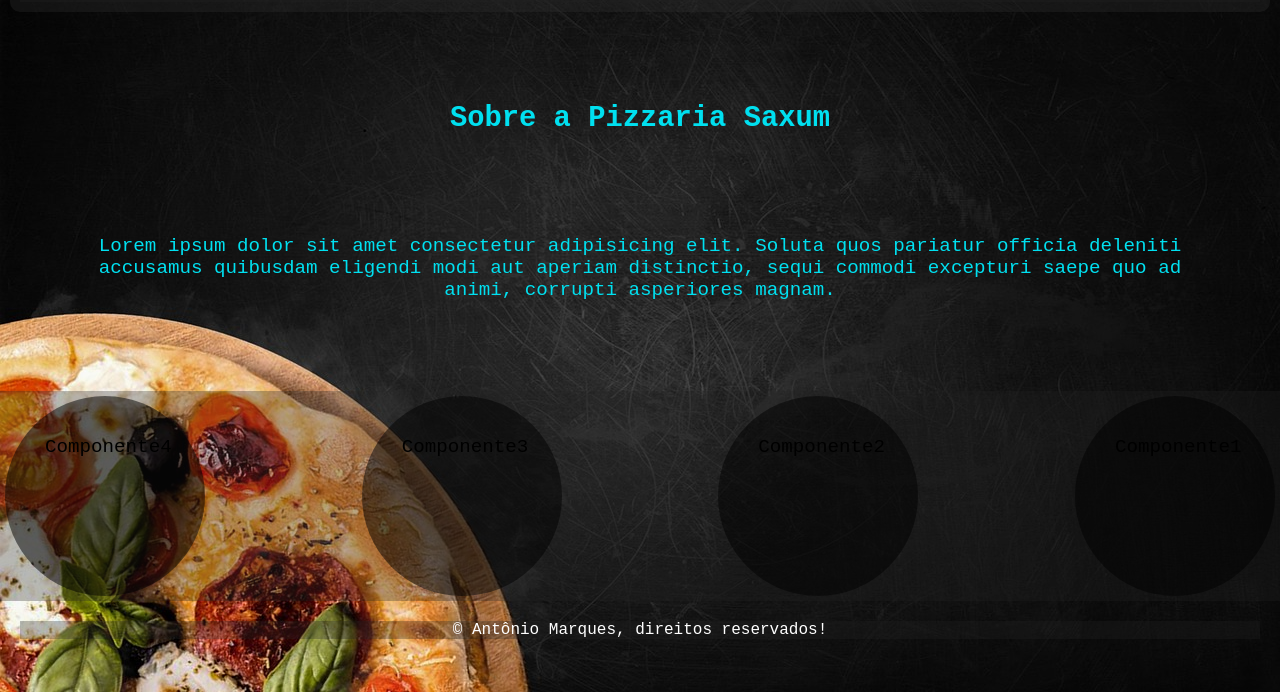
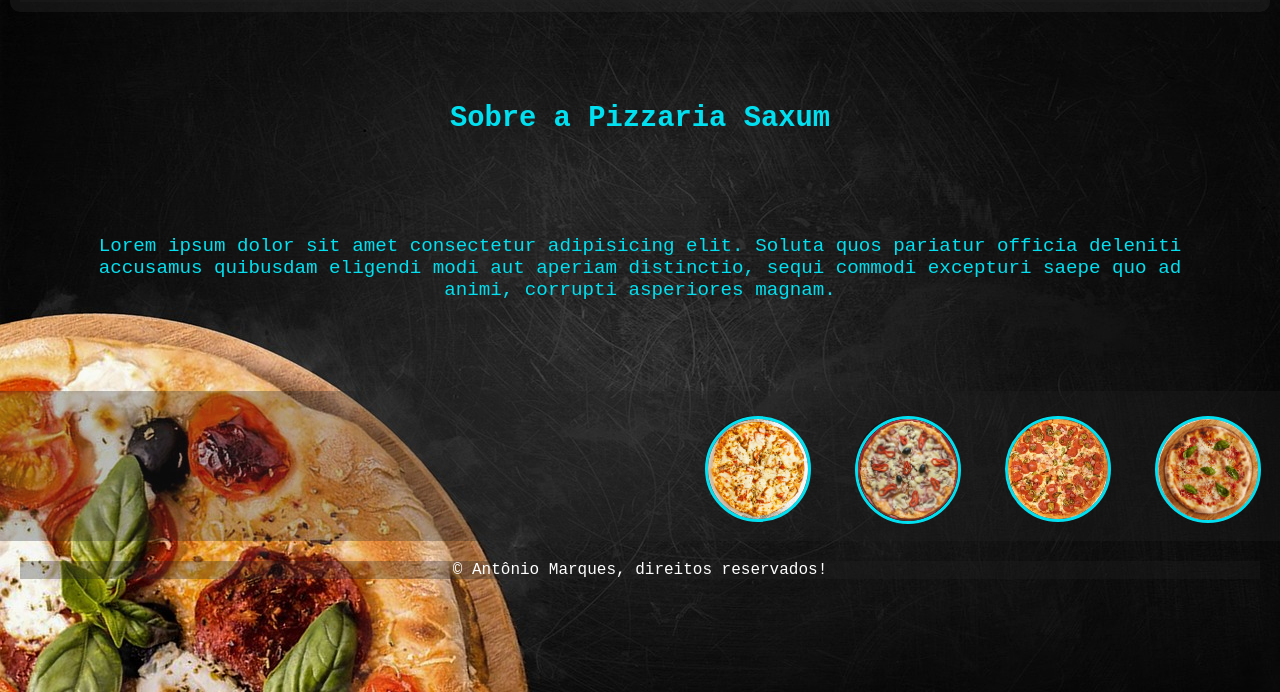
Before and after one commit to AntonioLemos316/exmenucardapio, a plain HTML site: page index.html in a window 1280 px wide. Shown: the part 108-800 px from the top of the page. Drawn offline with Linux system fonts and the light colour scheme.

Commit message:
up
coloquei os exemplos de imagens, falta alguns detalhes para terminar

```diff
--- a/css/main.css
+++ b/css/main.css
@@ -14,16 +14,31 @@ h2, p{
     background: rgba(34, 34, 34, 0.3);
     color: black;
     text-align: center;
-    justify-content: space-between;
-    flex-direction: row-reverse;
+    justify-content: flex-end;
+    flex-direction: row;
 }
 
 .item2{
     list-style: none;
     background: rgba(0, 0, 0, 0.5);
-    width: 120px;
-    height: 120px;
-    border-radius: 120px;
-    margin: 5px;
-    padding: 40px;
+    width: 100px;
+    height: 100px;
+    border-radius: 50%;
+    margin: 25px;
 }
+
+img{
+    border: 3px solid #00e0f0;
+    width: 100%;
+    border-radius: 50%;
+}
+
+img:hover{
+    border: 3px solid #00e0f0;
+    width: 100%;
+    border-radius: 50%;
+    -webkit-transform: scale(1.8);
+    transform: scale(1.8);
+    -webkit-transition: all 0.7s ease;
+    transition: all 0.7s ease;
+}
--- a/index.html
+++ b/index.html
@@ -28,10 +28,10 @@
         Lorem ipsum dolor sit amet consectetur adipisicing elit. Soluta quos pariatur officia deleniti accusamus quibusdam eligendi modi aut aperiam distinctio, sequi commodi excepturi saepe quo ad animi, corrupti asperiores magnam.
     </p>
     <div class="container2" id="container2">
-        <div class="item2">Componente1</div>
-        <div class="item2">Componente2</div>
-        <div class="item2">Componente3</div>
-        <div class="item2">Componente4</div>
+        <div class="item2"><img src="./img/pizza-queijo.jpg" alt="pizza de queijo"></div>
+        <div class="item2"><img src="./img/pizza-presuntoqueijo.jpg" alt="pizza de queijo e presunto"></div>
+        <div class="item2"><img src="./img/pizza-baconqueijo.jpg" alt="pizza de queijo e banco"></div>
+        <div class="item2"><img src="./img/pizza-italianaqueijo.png" alt="pizza tradicional italiana com queijo"></div>
     </div>
 
 
```
Also changed, not shown: img/pizza-baconqueijo.jpg (added), img/pizza-italianaqueijo.png (added), img/pizza-presuntoqueijo.jpg (added), img/pizza-queijo.jpg (added).
